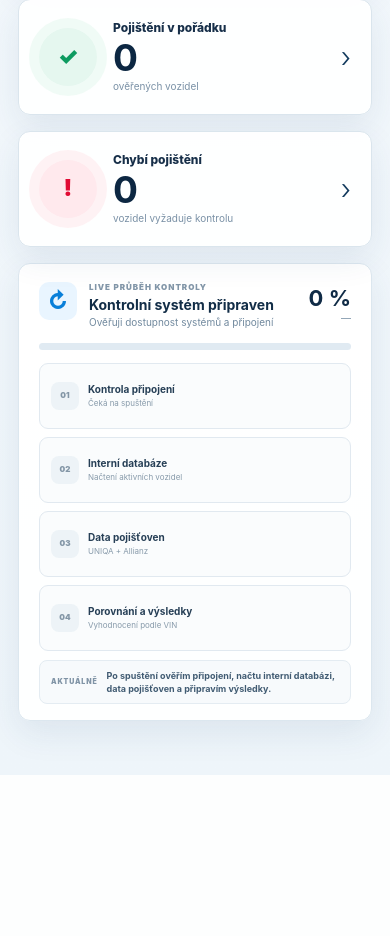
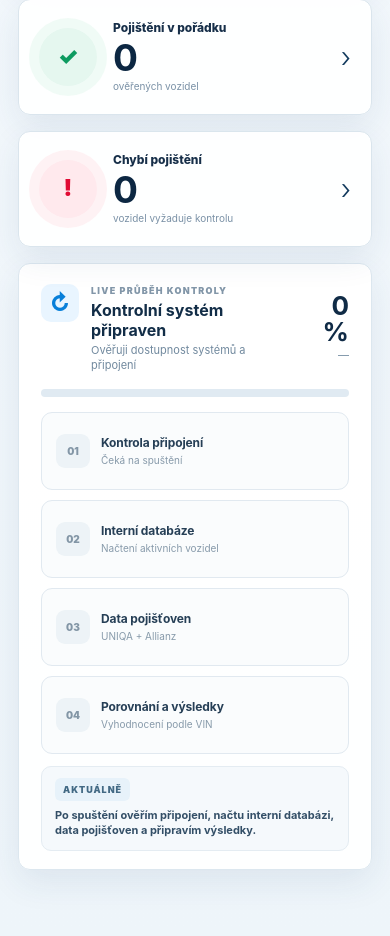
Before and after one commit to jakubwurm-coder/DENN-POV-KONTROLA-POJI-T-N-, a Flask app: page / in a window 390 px wide. Shown: the part 727-1663 px from the top of the page. Before the commit the page ends 1502 px from the top, so only its background shows below. Run offline with Flask 3, Linux system fonts and the light colour scheme; data that the repository does not hold is empty.

Commit message:
Enlarge and reorganize live progress information

```diff
--- a/static/css/app.css
+++ b/static/css/app.css
@@ -1216,3 +1216,85 @@ button{cursor:pointer}
   background:transparent!important;
   display:block;
 }
+
+
+/* 2026-09-21 · cleaner home + larger live progress */
+.top-actions{margin-left:auto}
+#progressPanel{
+  padding:20px 22px 18px;
+  margin-bottom:28px;
+}
+.progress-head{margin-bottom:16px}
+.progress-eyebrow{
+  font-size:9px!important;
+  letter-spacing:.14em!important;
+  margin-bottom:3px!important;
+}
+#progressHeadline{
+  font-size:16px;
+  line-height:1.25;
+}
+#progressPhase{
+  margin-top:3px;
+  font-size:11px;
+  line-height:1.35;
+}
+.progress-number strong{font-size:26px}
+.progress-number span{font-size:11px;margin-top:3px}
+.progress-track{height:8px}
+
+.progress-stage-grid{
+  gap:11px;
+  margin-top:15px;
+}
+.progress-stage{
+  min-height:78px;
+  padding:13px 14px;
+  gap:11px;
+  border-radius:11px;
+}
+.stage-number{
+  width:34px;
+  height:34px;
+  flex:0 0 34px;
+  border-radius:9px;
+  font-size:10px;
+}
+.progress-stage strong{
+  font-size:12px;
+  line-height:1.25;
+  letter-spacing:-.01em;
+}
+.progress-stage small{
+  margin-top:4px;
+  font-size:10px;
+  line-height:1.3;
+}
+
+.progress-live-detail{
+  margin-top:12px;
+  padding:11px 13px;
+  gap:12px;
+  border-radius:10px;
+  background:#f5f9fc;
+}
+.progress-live-detail>span{
+  padding:5px 8px;
+  border-radius:6px;
+  background:#e7f2fa;
+  color:#426984;
+  font-size:9px;
+  letter-spacing:.11em;
+}
+.progress-live-detail strong{
+  font-size:11px;
+  line-height:1.4;
+  color:#334f67;
+}
+
+@media(max-width:1100px){
+  .progress-stage-grid{gap:10px}
+}
+@media(max-width:680px){
+  .progress-live-detail{align-items:flex-start;flex-direction:column;gap:7px}
+}
```
